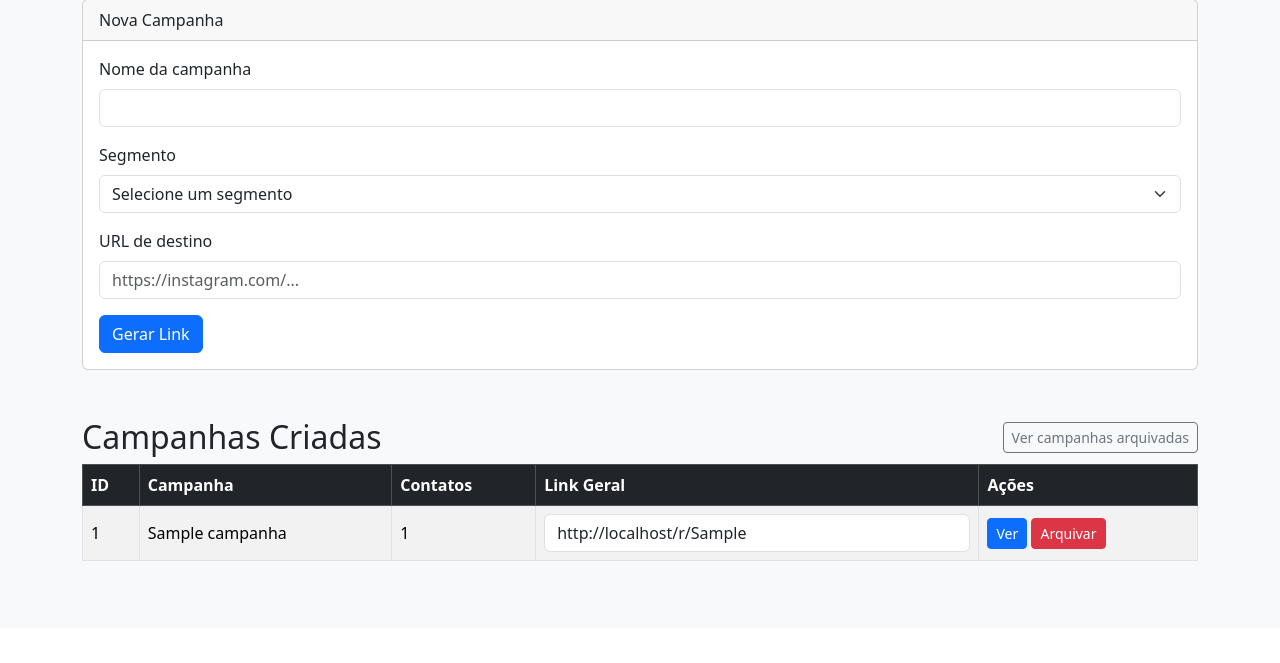
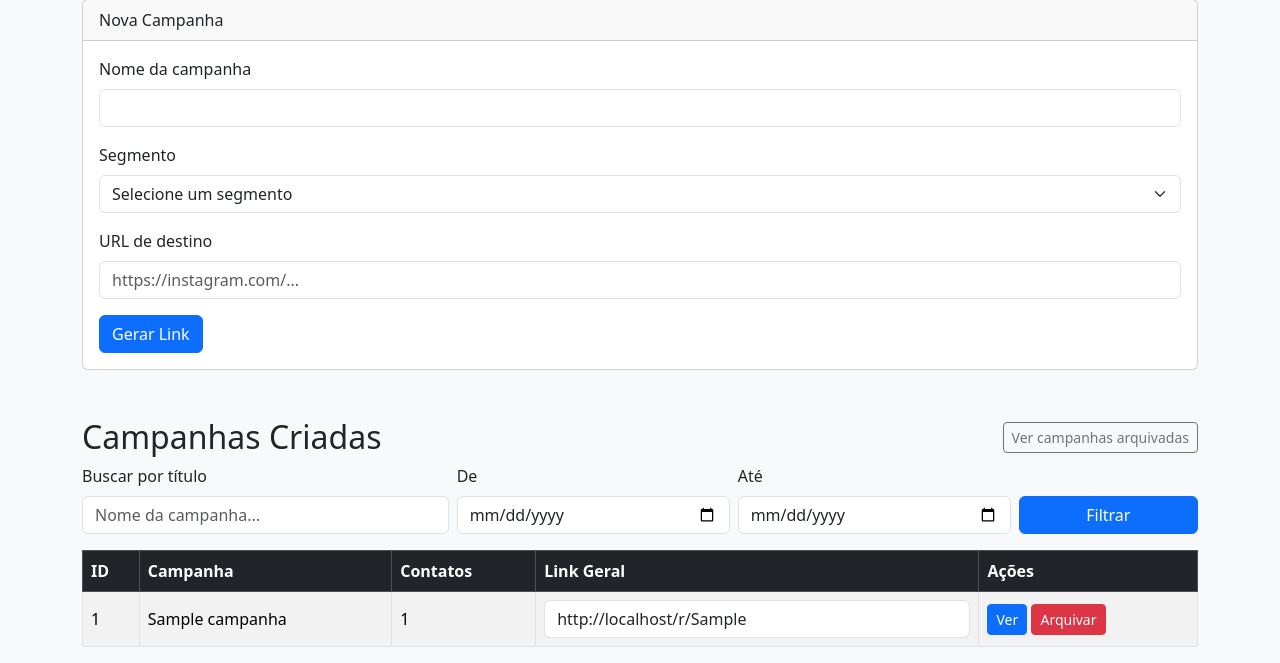
Before and after one commit to Vinimds77/Mobiliza, a Flask app: page /campanhas in a window 1280 px wide. Shown: the part 172-835 px from the top of the page. Before the commit the page ends 733 px from the top, so only its background shows below. Run offline with Flask 3, Linux system fonts and the light colour scheme; a user stored in the database is signed in; tables that the repository leaves empty hold one stand-in row (values such as "Sample post").

Commit message:
Adiciona paginacao e busca/filtro na listagem de campanhas

```diff
--- a/app.py
+++ b/app.py
@@ -12,7 +12,7 @@ import secrets
 import requests
 import tzdata
 import click
-from datetime import datetime, timezone
+from datetime import datetime, timezone, timedelta
 from zoneinfo import ZoneInfo
 from user_agents import parse
 from flask_login import (
@@ -50,6 +50,12 @@ with app.app_context():
 
     if "criado_em" not in colunas_usuarios:
         db.session.execute(text("ALTER TABLE usuarios ADD COLUMN criado_em TIMESTAMP"))
+        db.session.commit()
+
+    colunas_campanhas = [c["name"] for c in inspect(db.engine).get_columns("campanhas")]
+
+    if "criado_em" not in colunas_campanhas:
+        db.session.execute(text("ALTER TABLE campanhas ADD COLUMN criado_em TIMESTAMP"))
         db.session.commit()
 
     if Usuario.query.count() == 0:
@@ -422,7 +428,37 @@ def campanhas():
 
     mostrar_arquivadas = request.args.get("arquivadas") == "1"
 
-    lista = Campanha.query.filter_by(ativa=not mostrar_arquivadas).all()
+    page = request.args.get("page", 1, type=int)
+    busca = request.args.get("busca", "").strip()
+    data_inicio = request.args.get("data_inicio", "").strip()
+    data_fim = request.args.get("data_fim", "").strip()
+
+    consulta = Campanha.query.filter_by(ativa=not mostrar_arquivadas)
+
+    if busca:
+        consulta = consulta.filter(Campanha.titulo.ilike(f"%{busca}%"))
+
+    if data_inicio:
+        consulta = consulta.filter(
+            Campanha.criado_em >= datetime.strptime(data_inicio, "%Y-%m-%d")
+        )
+
+    if data_fim:
+        consulta = consulta.filter(
+            Campanha.criado_em < datetime.strptime(data_fim, "%Y-%m-%d") + timedelta(days=1)
+        )
+
+    # Mais recentes primeiro. criado_em pode ser nulo em campanhas antigas
+    # (criadas antes desse campo existir) — essas caem pro fim da lista,
+    # ordenadas por id como aproximação de recência.
+    consulta = consulta.order_by(
+        Campanha.criado_em.is_(None),
+        Campanha.criado_em.desc(),
+        Campanha.id.desc()
+    )
+
+    paginacao = consulta.paginate(page=page, per_page=10, error_out=False)
+
     lista_segmentos = Segmento.query.all()
 
     contagem_contatos = dict(
@@ -436,10 +472,14 @@ def campanhas():
 
     return render_template(
         "campanhas.html",
-        campanhas=lista,
+        campanhas=paginacao.items,
+        paginacao=paginacao,
         segmentos=lista_segmentos,
         contagem_contatos=contagem_contatos,
-        mostrar_arquivadas=mostrar_arquivadas
+        mostrar_arquivadas=mostrar_arquivadas,
+        busca=busca,
+        data_inicio=data_inicio,
+        data_fim=data_fim
     )
 
 
--- a/models/campanha.py
+++ b/models/campanha.py
@@ -1,4 +1,5 @@
 from database import db
+from datetime import datetime, timezone
 from models.cliente import Cliente
 
 
@@ -31,4 +32,9 @@ class Campanha(db.Model):
         default=True
     )
 
+    criado_em = db.Column(
+        db.DateTime,
+        default=lambda: datetime.now(timezone.utc).replace(tzinfo=None)
+    )
+
     cliente = db.relationship("Cliente")
--- a/templates/campanhas.html
+++ b/templates/campanhas.html
@@ -93,16 +93,74 @@
         </h2>
 
         {% if mostrar_arquivadas %}
-            <a href="/campanhas" class="btn btn-outline-secondary btn-sm">
+            <a href="/campanhas?busca={{ busca }}&data_inicio={{ data_inicio }}&data_fim={{ data_fim }}" class="btn btn-outline-secondary btn-sm">
                 ← Ver campanhas ativas
             </a>
         {% else %}
-            <a href="/campanhas?arquivadas=1" class="btn btn-outline-secondary btn-sm">
+            <a href="/campanhas?arquivadas=1&busca={{ busca }}&data_inicio={{ data_inicio }}&data_fim={{ data_fim }}" class="btn btn-outline-secondary btn-sm">
                 Ver campanhas arquivadas
             </a>
         {% endif %}
 
     </div>
+
+    <form method="GET" class="row g-2 align-items-end mb-3">
+
+        {% if mostrar_arquivadas %}
+            <input type="hidden" name="arquivadas" value="1">
+        {% endif %}
+
+        <div class="col-12 col-sm-4">
+            <label class="form-label">Buscar por título</label>
+            <input
+                type="text"
+                class="form-control"
+                name="busca"
+                value="{{ busca }}"
+                placeholder="Nome da campanha...">
+        </div>
+
+        <div class="col-6 col-sm-3">
+            <label class="form-label">De</label>
+            <input
+                type="date"
+                class="form-control"
+                name="data_inicio"
+                value="{{ data_inicio }}">
+        </div>
+
+        <div class="col-6 col-sm-3">
+            <label class="form-label">Até</label>
+            <input
+                type="date"
+                class="form-control"
+                name="data_fim"
+                value="{{ data_fim }}">
+        </div>
+
+        <div class="col-12 col-sm-2 d-flex gap-2">
+            <button class="btn btn-primary w-100">
+                Filtrar
+            </button>
+        </div>
+
+        {% if busca or data_inicio or data_fim %}
+        <div class="col-12">
+            <a href="/campanhas{% if mostrar_arquivadas %}?arquivadas=1{% endif %}" class="btn btn-outline-secondary btn-sm">
+                Limpar filtros
+            </a>
+        </div>
+        {% endif %}
+
+    </form>
+
+    {% if not campanhas %}
+
+        <div class="alert alert-info">
+            Nenhuma campanha encontrada.
+        </div>
+
+    {% else %}
 
     <table class="table table-striped table-bordered align-middle">
 
@@ -191,4 +249,48 @@
 
     </table>
 
+    {% if paginacao.pages > 1 %}
+
+    <nav aria-label="Paginação de campanhas">
+
+        <ul class="pagination">
+
+            <li class="page-item {% if not paginacao.has_prev %}disabled{% endif %}">
+                <a class="page-link" href="{% if paginacao.has_prev %}?page={{ paginacao.prev_num }}&busca={{ busca }}&data_inicio={{ data_inicio }}&data_fim={{ data_fim }}{% if mostrar_arquivadas %}&arquivadas=1{% endif %}{% else %}#{% endif %}">
+                    Anterior
+                </a>
+            </li>
+
+            {% for p in paginacao.iter_pages() %}
+
+                {% if p %}
+
+                    <li class="page-item {% if p == paginacao.page %}active{% endif %}">
+                        <a class="page-link" href="?page={{ p }}&busca={{ busca }}&data_inicio={{ data_inicio }}&data_fim={{ data_fim }}{% if mostrar_arquivadas %}&arquivadas=1{% endif %}">
+                            {{ p }}
+                        </a>
+                    </li>
+
+                {% else %}
+
+                    <li class="page-item disabled"><span class="page-link">…</span></li>
+
+                {% endif %}
+
+            {% endfor %}
+
+            <li class="page-item {% if not paginacao.has_next %}disabled{% endif %}">
+                <a class="page-link" href="{% if paginacao.has_next %}?page={{ paginacao.next_num }}&busca={{ busca }}&data_inicio={{ data_inicio }}&data_fim={{ data_fim }}{% if mostrar_arquivadas %}&arquivadas=1{% endif %}{% else %}#{% endif %}">
+                    Próxima
+                </a>
+            </li>
+
+        </ul>
+
+    </nav>
+
+    {% endif %}
+
+    {% endif %}
+
 {% endblock %}
```
